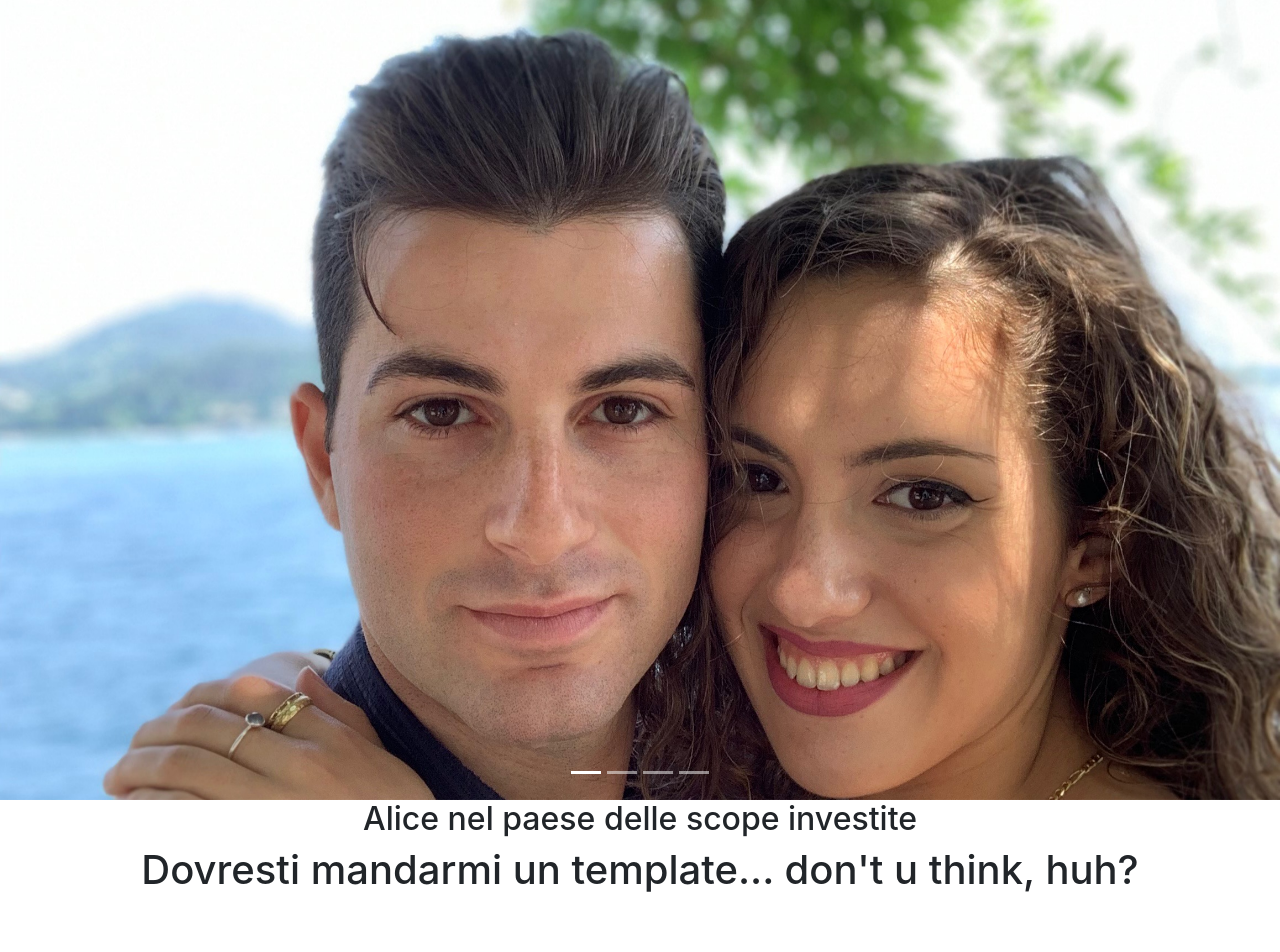
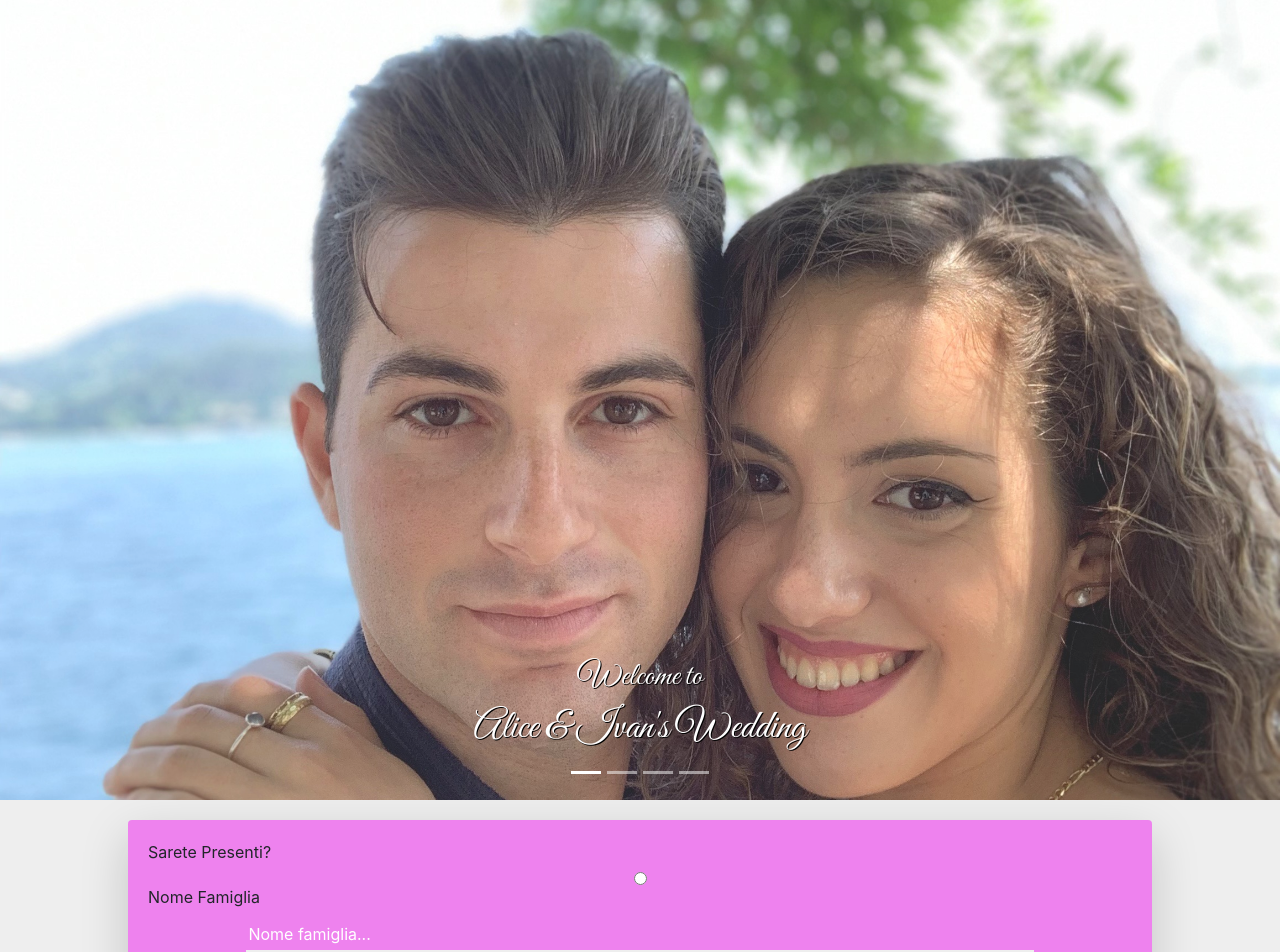
Before and after one commit to XKlaymoreX/alivan, a React (Create React App) app in the folder client/: page / in a window 1280 px wide. Shown: the top 952 px of the page. Before the commit the page ends 902 px from the top, so only its background shows below. Built offline with nearby package versions, Linux system fonts and the light colour scheme.

Commit message:
firstTryofContent

```diff
--- a/client/src/components/Content.tsx
+++ b/client/src/components/Content.tsx
@@ -1,10 +1,18 @@
 import React from 'react'
+import '../styles/Content.css'
 
 const Content = () => {
+
     return (
-        <div>
-            <h2>Alice nel paese delle scope investite</h2>
-            <h1>Dovresti mandarmi un template... don't u think, huh?</h1>
+        <div className="myContent d-flex justify-content-center" style={{backgroundColor:'#eee'}}>
+            <div className="myForm d-flex flex-column align-items-center rounded shadow-lg" style={{backgroundColor:'violet',width:'80%', height:'auto', margin:'20px 0 20px 0', padding:'20px'}}>
+                <label className="align-self-start" >Sarete Presenti?</label>
+                <input type="radio"></input>
+                <label className="align-self-start" >Nome Famiglia</label>
+                <input type="Text" className="myTextBox" placeholder="Nome famiglia..." ></input>
+                <label className="align-self-start" >Numero di Presenti</label>
+                <input type="Number" className="myTextBox" placeholder="Numero Persone..."></input>
+            </div>
         </div>
     )
 }
--- a/client/src/components/Header.tsx
+++ b/client/src/components/Header.tsx
@@ -1,4 +1,4 @@
-import React, { useState, useEffect } from 'react'
+import React from 'react'
 import imgOne from '../media/img1.jpg'
 import imgTwo from '../media/img2.jpg'
 import imgThree from '../media/img3.jpg'
@@ -8,27 +8,32 @@ import Carousel from 'react-bootstrap/Carousel'
 
 const Header: React.FC = () => {
 
-
-
     return (
         <div className="imgSectionWrapper">
             <div className="imgSection">
-                <Carousel controls={false}  interval={4000}>
+                <Carousel controls={false} fade={true} interval={4000}>
                     <Carousel.Item>
+                        <Carousel.Caption>
+                            <h2 style={{ fontFamily: 'Great Vibes', textShadow:'1px 1px black'}}>Welcome to</h2>
+                            <h1 style={{ fontFamily: 'Great Vibes', textShadow:'1px 1px black' }}>Alice & Ivan's Wedding</h1>
+                        </Carousel.Caption>
                         <div className="img" style={{
                             backgroundImage: `url(${imgOne})`,
                             backgroundSize: 'cover',
                             backgroundPosition: 'center',
-                            transform:'scale(1)'
+                            transform: 'scale(1)',
+                            opacity:'85%'
 
                         }}></div>
+
                     </Carousel.Item>
                     <Carousel.Item>
                         <div className="img" style={{
                             backgroundImage: `url(${imgTwo})`,
                             backgroundSize: 'cover',
                             backgroundPosition: 'center',
-                            transform:'scale(1)'
+                            transform: 'scale(1)',
+                            opacity:'85%'
                         }}></div>
                     </Carousel.Item>
                     <Carousel.Item>
@@ -36,7 +41,8 @@ const Header: React.FC = () => {
                             backgroundImage: `url(${imgThree})`,
                             backgroundSize: 'cover',
                             backgroundPosition: 'center',
-                            transform:'scale(1)'
+                            transform: 'scale(1)',
+                            opacity:'85%'
                         }}></div>
                     </Carousel.Item>
                     <Carousel.Item>
@@ -44,10 +50,12 @@ const Header: React.FC = () => {
                             backgroundImage: `url(${imgFour})`,
                             backgroundSize: 'cover',
                             backgroundPosition: 'center',
-                            transform:'scale(1)'
+                            transform: 'scale(1)',
+                            opacity:'85%'
                         }}></div>
                     </Carousel.Item>
                 </Carousel>
+
             </div>
         </div>
     )
--- /dev/null
+++ b/client/src/styles/Content.css
@@ -0,0 +1,15 @@
+.myTextBox{
+    width:80%;
+    height: 35px;
+    border-top: none;
+    border-right: none;
+    border-left: none;
+    border-bottom: 2px solid #eee;
+    outline: none;
+    background-color: transparent;
+    color:white;
+
+}
+.myTextBox::placeholder{
+    color: white;
+}
--- a/client/src/styles/Header.css
+++ b/client/src/styles/Header.css
@@ -6,6 +6,13 @@
     height:100vh;
 }
 
+.myText{
+    background-color:red;
+    position: absolute;
+    top:50%;
+    left:50%;
+}
+
 .img{
     width:100vw;
     height:100vh;
```
Also changed, not shown: client/src/media/wedding.jpg (deleted).
